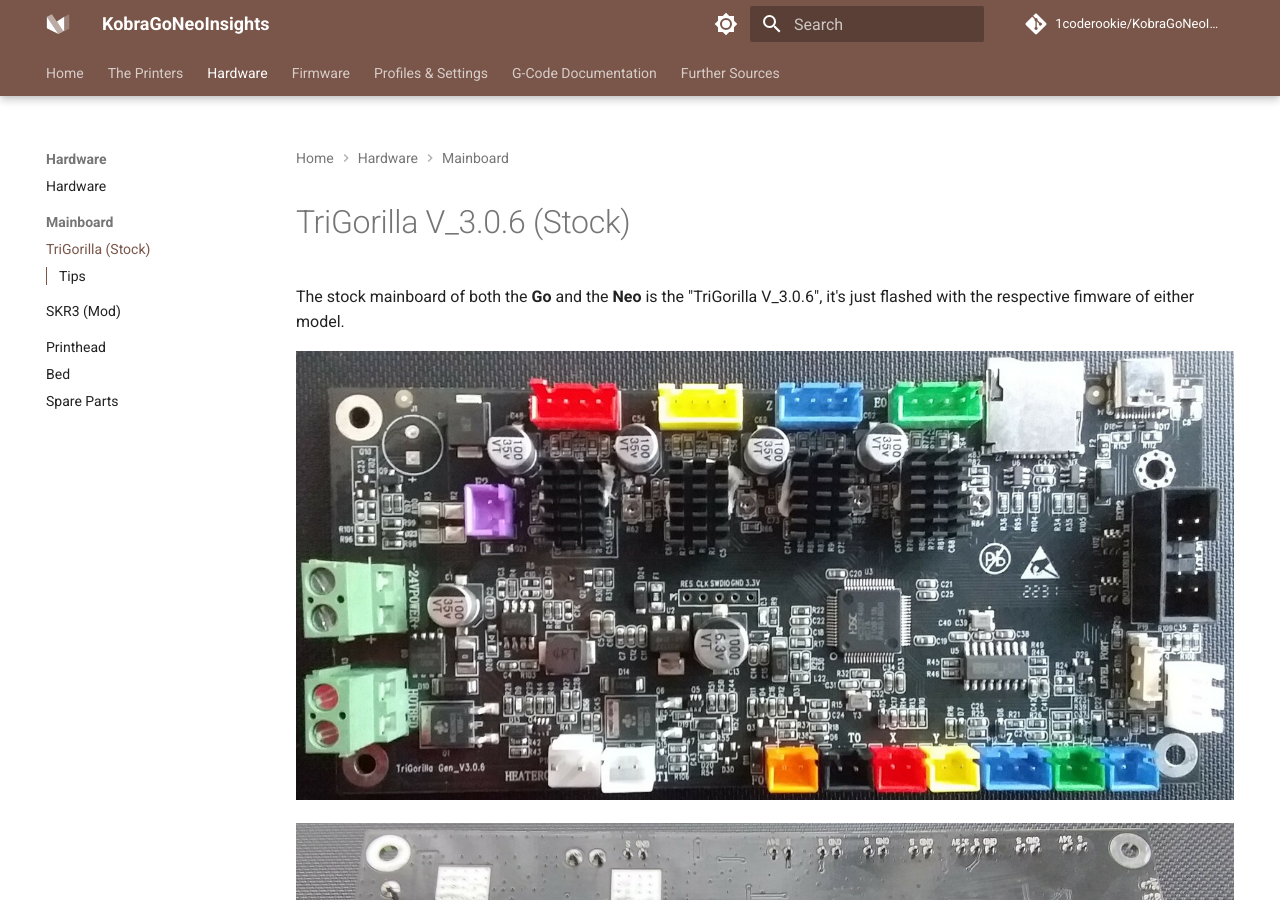
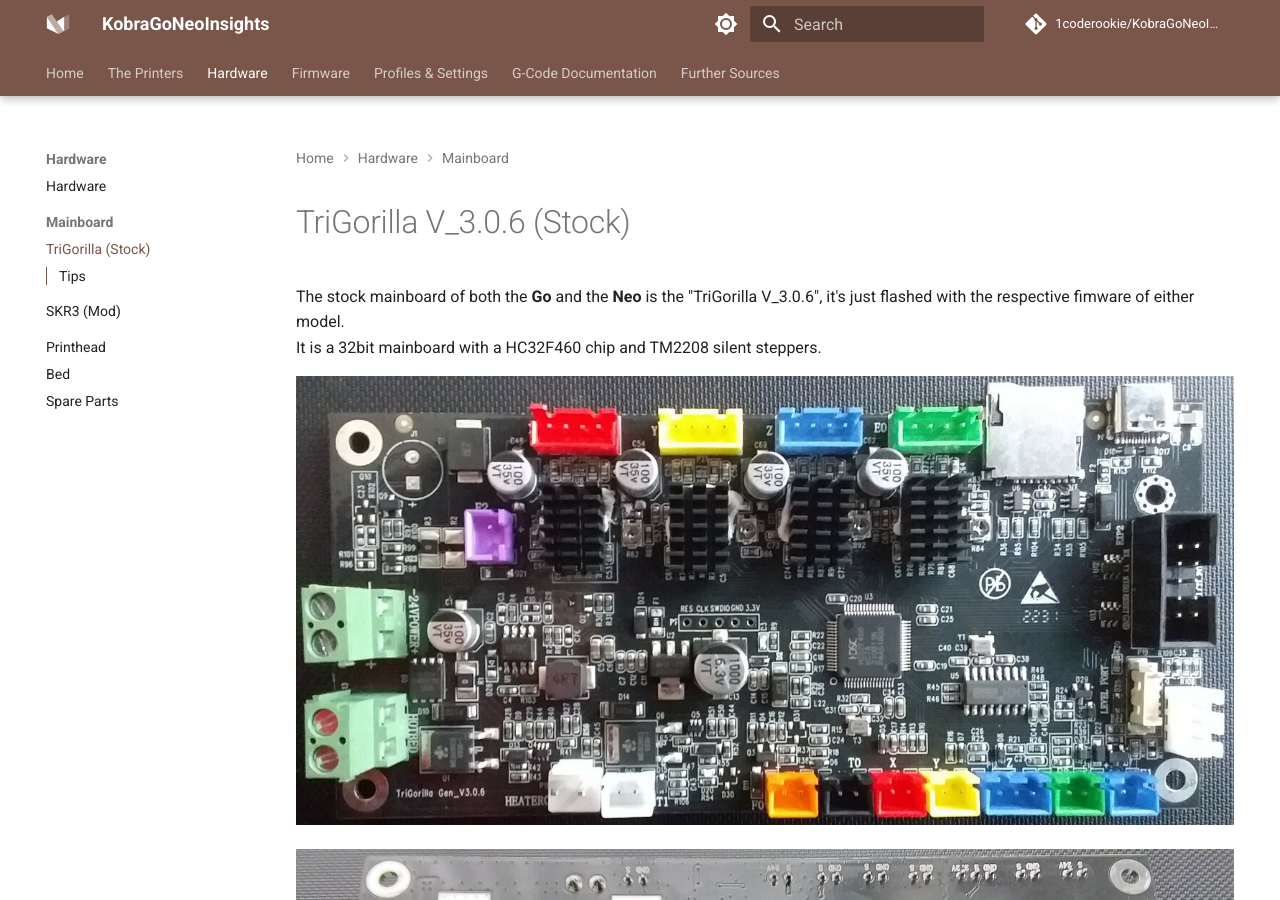
Before and after one commit to 1coderookie/KobraGoNeoInsights, an MkDocs documentation site: the page built from docs/hardware/mainboard/mainboard_trigorilla.md, in a window 1280 px wide and 900 px high. Built offline with MkDocs 1.6.1 and Material for MkDocs 9.7.7, drawn with Linux system fonts in a browser that asks for light colours; comment, search, counter and statistics services are not loaded.

Commit message:
Update mainboard_trigorilla.md

```diff
--- a/docs/hardware/mainboard/mainboard_trigorilla.md
+++ b/docs/hardware/mainboard/mainboard_trigorilla.md
@@ -3,6 +3,7 @@
 # TriGorilla V_3.0.6 (Stock)
 
 The stock mainboard of both the **Go** and the **Neo** is the "TriGorilla V_3.0.6", it's just flashed with the respective fimware of either model.
+It is a 32bit mainboard with a HC32F460 chip and TM2208 silent steppers.
 
 ![Mainboard TriGorilla front](../../assets/images/mainboard_front_web.jpg)
 
```
